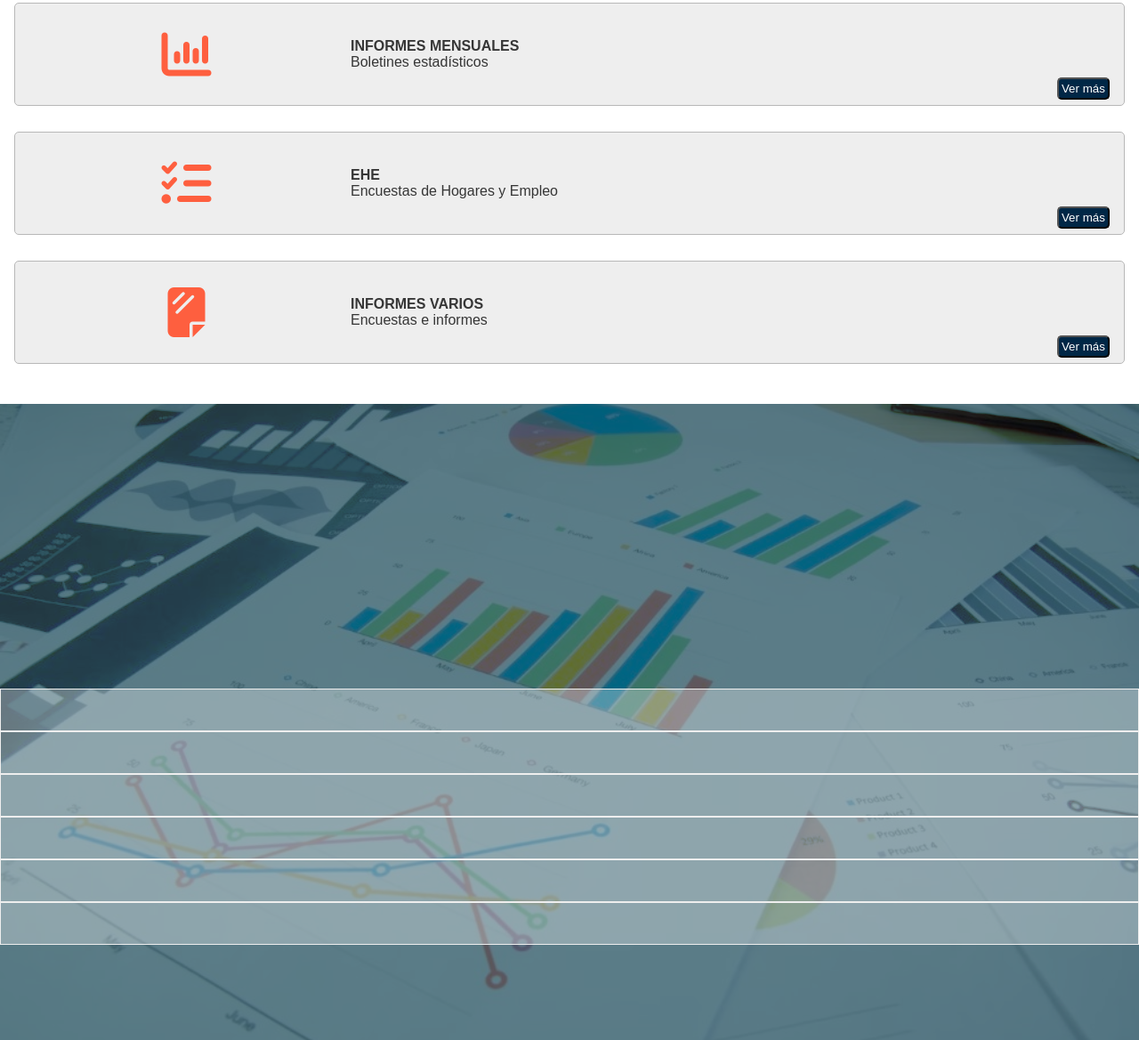
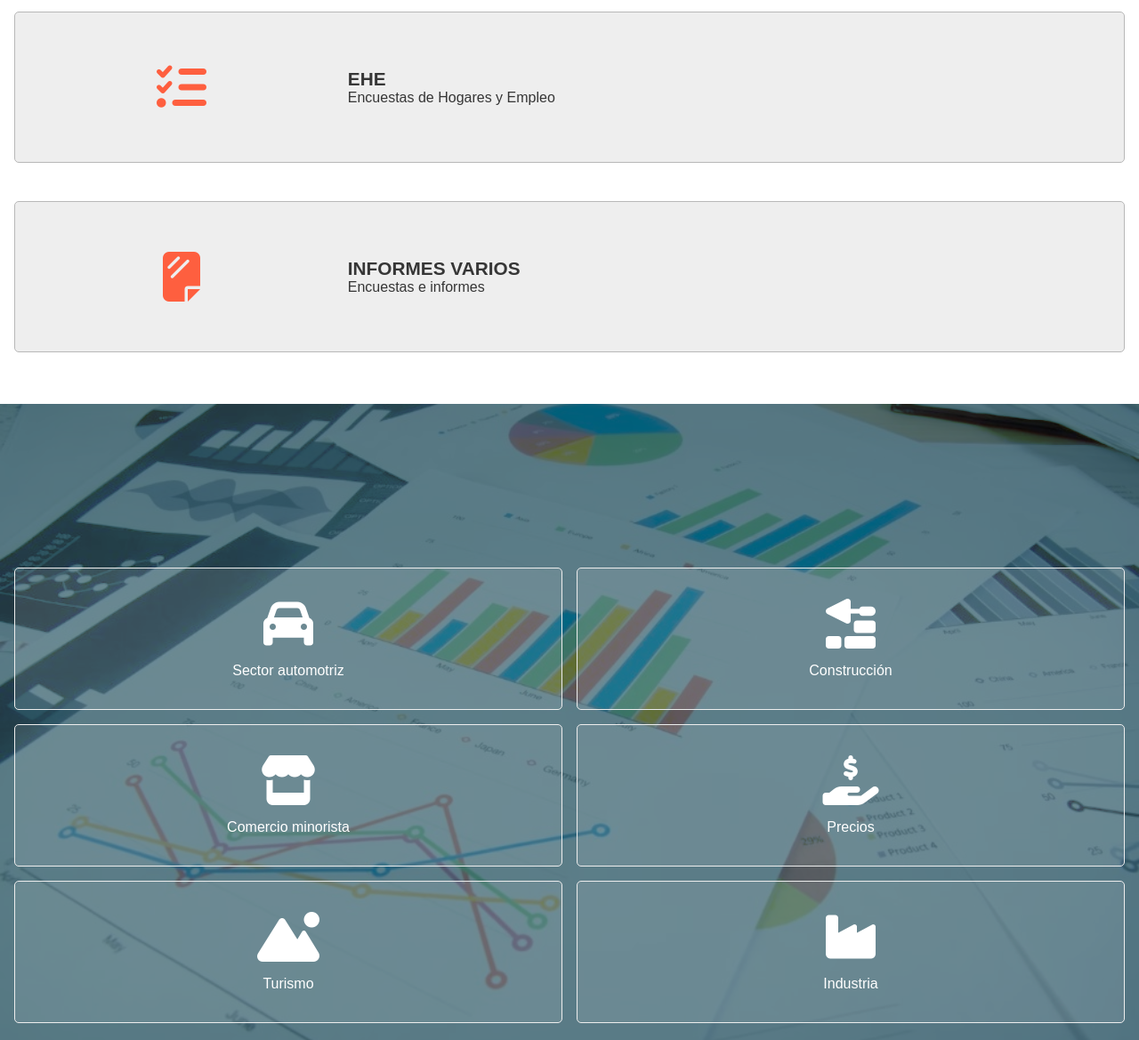
Before and after one commit to MOrtmann90/web-estadistica-local, a plain HTML site: page index.html in a window 1280 px wide. Shown: the part 1146-2315 px from the top of the page at 89% size. Drawn offline with Linux system fonts and the light colour scheme; a web font is replaced by a local one.

Commit message:
add content to sections 2 & 3

```diff
--- a/index.html
+++ b/index.html
@@ -23,6 +23,7 @@
     />
   </head>
   <body>
+    <!--=========================== NAV ===========================-->
     <nav class="navbar">
       <div class="content">
         <div class="logo">
@@ -34,13 +35,17 @@
           <div class="icon cancel-btn">
             <i class="fas fa-times"></i>
           </div>
-          <li><a href="#section1">Boletines estadísticos</a></li>
-          <li><a href="#section2">Informes económicos</a></li>
-          <li><a href="#section3">Tablero de indicadores</a></li>
+          <li>
+            <a class="menu-link" href="#section1">Boletines estadísticos</a>
+          </li>
+          <li><a class="menu-link" href="#section2">Informes económicos</a></li>
+          <li>
+            <a class="menu-link" href="#section3">Tablero de indicadores</a>
+          </li>
           <li><a href="http://mapa.tandil.gov.ar/IdeTandil/">IDE Tandil</a></li>
           <li>
-            <a href="#"
-              ><button class="btn-datos">
+            <a href="http://datos.tandil.gov.ar/">
+              <button class="btn-datos">
                 <i class="btn-datos fa-solid fa-database"></i>DATOS ABIERTOS
               </button></a
             >
@@ -52,6 +57,7 @@
         </div>
       </div>
     </nav>
+    <!--=========================== SECTION 1 ===========================-->
     <section class="banner content">
       <div class="main-title">
         <h2 class="thin-font">Dirección de</h2>
@@ -68,39 +74,57 @@
     </section>
     <main>
       <section id="section1">
-        <div class="sect1-card">
+        <a href="#" class="sect1-card">
           <i class="fa-solid fa-chart-column"></i>
           <div class="card-description">
             <h4>INFORMES MENSUALES</h4>
             <p>Boletines estadísticos</p>
-            <button>Ver más</button>
+            <button class="more">Ver más</button>
           </div>
-        </div>
-        <div class="sect1-card">
+        </a>
+        <a href="#" class="sect1-card">
           <i class="fa-solid fa-list-check"></i>
           <div class="card-description">
             <h4>EHE</h4>
             <p>Encuestas de Hogares y Empleo</p>
-            <button>Ver más</button>
+            <button class="more">Ver más</button>
           </div>
-        </div>
-        <div class="sect1-card">
+        </a>
+        <a href="#" class="sect1-card">
           <i class="fa-solid fa-sheet-plastic"></i>
           <div class="card-description">
             <h4>INFORMES VARIOS</h4>
             <p>Encuestas e informes</p>
-            <button>Ver más</button>
+            <button class="more">Ver más</button>
           </div>
+        </a>
+      </section>
+      <!--=========================== SECTION 2 ===========================-->
+      <section id="section2">
+        <div class="grid-container">
+          <a href="#" class="reports-cards"
+            ><i class="fa-solid fa-car"></i><span>Sector automotriz</span></a
+          >
+          <a href="#" class="reports-cards"
+            ><i class="fa-solid fa-trowel-bricks"></i
+            ><span>Construcción</span></a
+          >
+          <a href="#" class="reports-cards"
+            ><i class="fa-solid fa-store"></i><span>Comercio minorista</span></a
+          >
+          <a href="#" class="reports-cards"
+            ><i class="fa-solid fa-hand-holding-dollar"></i
+            ><span>Precios</span></a
+          >
+          <a href="#" class="reports-cards"
+            ><i class="fa-solid fa-mountain-sun"></i><span>Turismo</span></a
+          >
+          <a href="#" class="reports-cards"
+            ><i class="fa-solid fa-industry"></i><span>Industria</span></a
+          >
         </div>
       </section>
-      <section id="section2">
-        <div class="reports-cards"></div>
-        <div class="reports-cards"></div>
-        <div class="reports-cards"></div>
-        <div class="reports-cards"></div>
-        <div class="reports-cards"></div>
-        <div class="reports-cards"></div>
-      </section>
+      <!--=========================== SECTION 3 ===========================-->
       <section id="section3">
         <div class="text-wrapper">
           <h2>Tablero de indicadores económicos</h2>
@@ -108,12 +132,13 @@
           <p>
             Describir brevemente qué podemos encontrar en esta sección:
             gráficos, mapas, estadísticas, todo lo relativo a un tablero de
-            indicadores económicos del Municipio de Tandil
+            indicadores económicos del Municipio de Tandil.
           </p>
         </div>
         <button class="btn-datos">Ir al tablero</button>
       </section>
     </main>
+    <!--=========================== FOOTER ===========================-->
     <footer>
       <div class="content">
         <div class="social-wrapper">
@@ -182,6 +207,7 @@
       const navbar = document.querySelector(".navbar");
       const menuBtn = document.querySelector(".menu-btn");
       const cancelBtn = document.querySelector(".cancel-btn");
+      const menuLinks = document.querySelectorAll("a.menu-link");
       menuBtn.onclick = () => {
         navbar.classList.add("show");
         menuBtn.classList.add("hide");
@@ -192,6 +218,15 @@
         navbar.classList.remove("show");
         menuBtn.classList.remove("hide");
       };
+
+      menuLinks.forEach((menuLinks) => {
+        menuLinks.addEventListener("click", () => {
+          body.classList.remove("disabled");
+          navbar.classList.remove("show");
+          menuBtn.classList.remove("hide");
+        });
+      });
+
       window.onscroll = () => {
         this.scrollY > 20
           ? navbar.classList.add("sticky")
--- a/src/main.css
+++ b/src/main.css
@@ -14,6 +14,10 @@
   box-sizing: border-box;
   font-family: "Hind Madurai", sans-serif;
   color: var(--secondary-font-color);
+}
+
+html {
+  scroll-behavior: smooth;
 }
 
 a {
@@ -58,6 +62,7 @@ h2 {
 }
 
 h4 {
+  font-size: 1.3rem;
   font-weight: 600;
 }
 
@@ -65,9 +70,13 @@ p {
   font-size: 1rem;
 }
 
-button:hover {
+html :is(button, a):hover {
   opacity: 0.75;
 }
+
+/* button:hover {
+  opacity: 0.75;
+} */
 
 /*====================== NAV ======================*/
 .navbar {
@@ -193,7 +202,7 @@ hr {
 /*====================== CONTENT STYLE ======================*/
 
 main :is(#section1, #section2, #section3) {
-  padding-top: 25%;
+  padding-top: 13vh;
 }
 
 /* --------SECTION 1-------- */
@@ -211,16 +220,12 @@ main :is(#section1, #section2, #section3) {
   height: 25%;
   display: flex;
   align-items: center;
-  padding: 0.5rem;
+  /* padding: 0.5rem; */
   border: 1px solid #b8b8b8;
   border-radius: 5px;
   text-align: left;
   background-color: #eee;
   position: relative;
-}
-
-.card-description {
-  padding-block: 0.5rem;
 }
 
 .sect1-card i {
@@ -231,9 +236,8 @@ main :is(#section1, #section2, #section3) {
   text-align: center;
 }
 
-
-
-button {
+.more {
+  display: none;
   position: absolute;
   right: 1rem;
   margin-block: 0.5rem;
@@ -245,35 +249,66 @@ button {
 
 /* --------SECTION 2-------- */
 #section2 {
+  background: var(--banner-bg) url(../img/banner2.jpg) no-repeat;
+  background-size: cover;
+  background-blend-mode: darken;
+}
 
-  background: var(--banner-bg);
-  background-image: url(../img/banner2.jpg);
-  /* background-position: center; */
-  background-repeat: no-repeat;
-  background-size: cover;
-  background-blend-mode: darken ;
+.grid-container {
+  display: grid;
+  grid-template-columns: repeat(2, 1fr);
+  grid-auto-rows: 10rem;
+  gap: 1rem;
+  padding: 1rem;
+  margin-top: 4rem;
 }
 
 #section2 .reports-cards {
-  height: 10%;
   border: 1px solid #eee;
-  background-color: #ffffff4f;
+  background-color: #ffffff1a;
+  border-radius: 5px;
+  display: flex;
+  flex-direction: column;
+  align-items: center;
+  justify-content: center;
 
+}
+
+#section2 .reports-cards i {
+  font-size: 3.5rem;
+  color: #fff;
+  margin-bottom: 1rem;
+}
+
+.reports-cards span {
+  font-size: 1rem;
+  color: #fff;
 }
 
 /* --------SECTION 3-------- */
 #section3 {
-  background: #ffffff79 url(../img/banner3_mid.jpg);
-  background-blend-mode: lighten ;
+  background: #ffffffa4 url(../img/banner3_mid.jpg);
+  background-blend-mode: lighten;
   padding: 1rem;
+  display: flex;
+  flex-direction: column;
+  text-align: justify;
 }
-
-#section3 .text-wrapper :is(h2, hr, p){
+#section3 .text-wrapper {
+  margin-top: 4rem;
+}
+#section3 .text-wrapper :is(h2, hr, p) {
   color: var(--secondarey-font-color);
 }
 
 #section3 hr {
   border: 1px solid var(--theme-color);
+}
+
+#section3 button {
+  width: 50%;
+  border-radius: 20px;
+  margin: 4rem auto;
 }
 
 /*====================== FOOTER ======================*/
```
